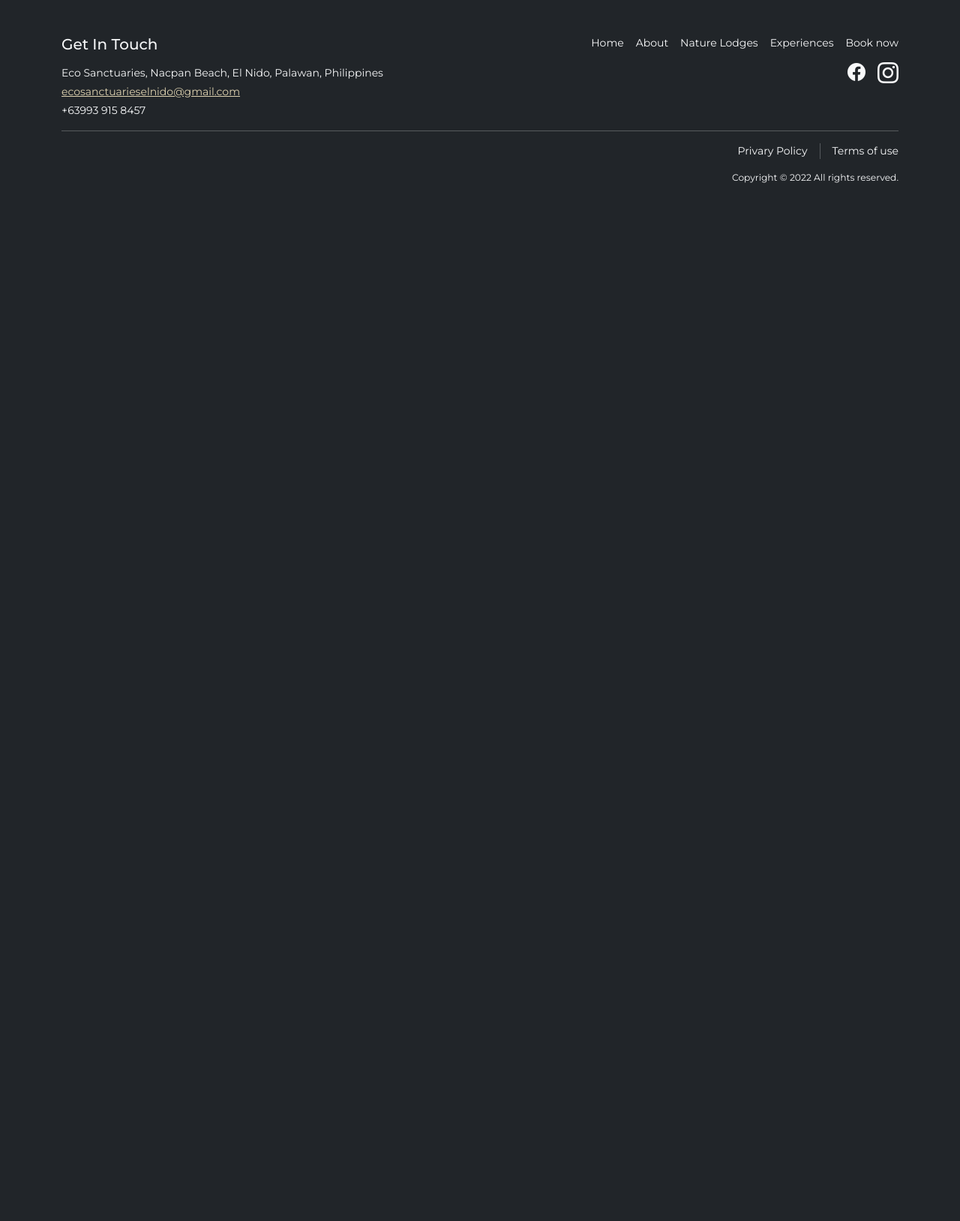
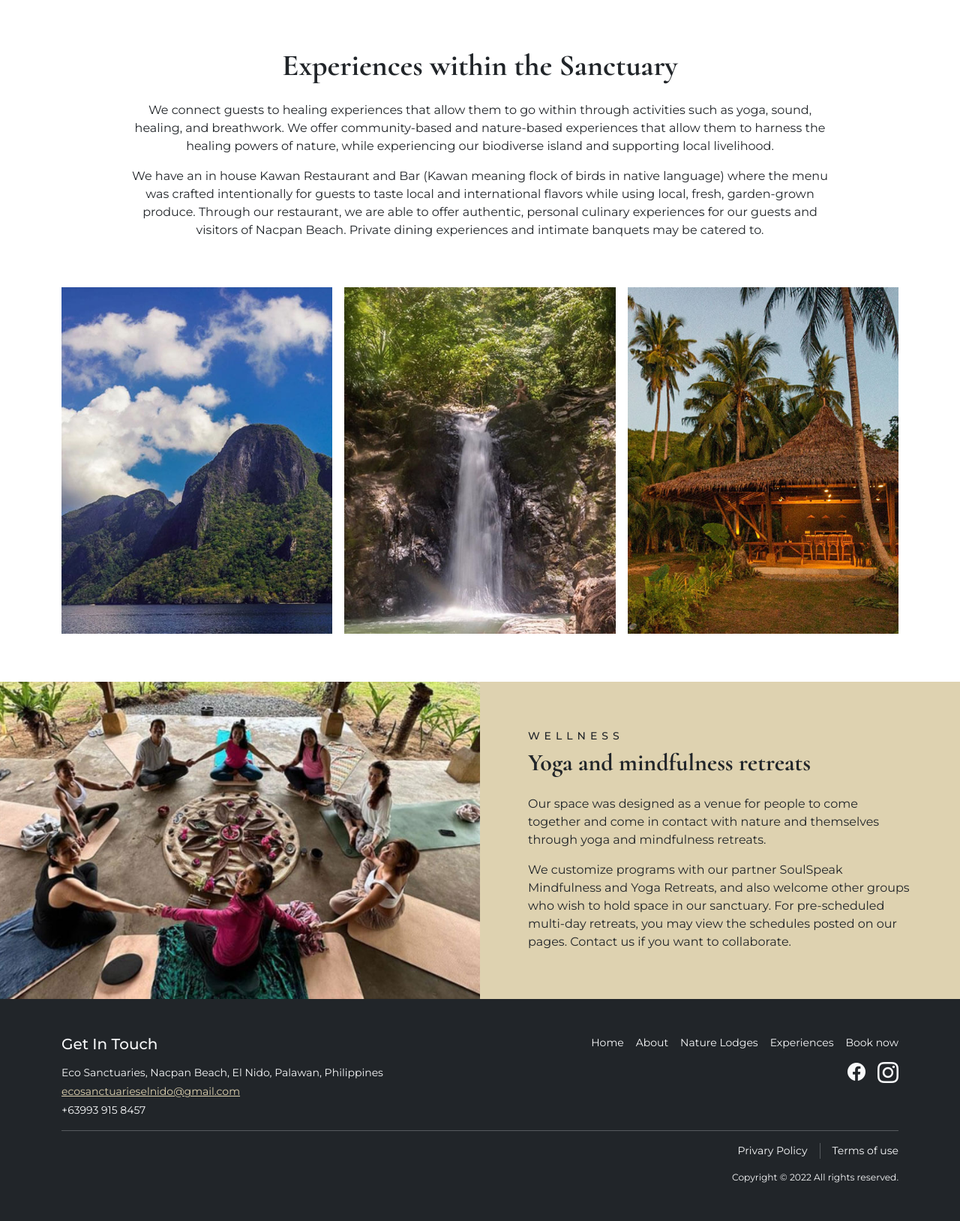
Before and after one commit to jagustin08/eco-sanctuaries-el-nido, a PHP site: page /experiences.php in a window 1280 px wide. Shown: the part 801-2429 px from the top of the page at 75% size. Before the commit the page ends 1045 px from the top, so only its background shows below. Run offline with PHP 8.4, Linux system fonts and the light colour scheme; some libraries are stand-ins or nearby versions.

Commit message:
add experience

```diff
--- a/experiences.php
+++ b/experiences.php
@@ -26,7 +26,50 @@
   include "includes/header.php"; ?>
 
   <main>
-    <section style="background: url('src/images/bg_home.jpg') no-repeat center top;" class="min-vh-100">
+    <section class="min-vh-100 pt-10 pb-3 text-center text-white d-grid align-items-center" style="background: url('src/images/bg_experiences.jpg') no-repeat center center; background-size: cover">
+      <div class="container">
+        <h1 class="display-5 font-cormorant fw-bold mb-4">Eco Sanctuaries Experiences</h1>
+        <div class="col-lg-5 mx-auto">
+          <p class="mb-10">Discover paradise through a variety of experiences in and out of the sanctuary.</p>
+          <a href="#" class="btn btn-beige text-uppercase fs-7 fw-bold rounded-0 font-cormorant" style="width: 200px; --bs-btn-padding-y: 13px;">Book now</a>
+        </div>
+      </div>
+    </section>
+
+    <section class="text-center d-grid align-items-center py-7">
+      <div class="container">
+        <div class="col-lg-10 mx-auto pb-7">
+          <h2 class="display-6 font-cormorant fw-bold mb-4">Experiences within the Sanctuary</h2>
+          <p class="mb-3">We connect guests to healing experiences that allow them to go within through activities such as yoga, sound, healing, and breathwork. We offer community-based and nature-based experiences that allow them to harness the healing powers of nature, while experiencing our biodiverse island and supporting local livelihood.</p>
+          <p class="mb-0">We have an in house Kawan Restaurant and Bar (Kawan meaning flock of birds in native language) where the menu was crafted intentionally for guests to taste local and international flavors while using local, fresh, garden-grown produce. Through our restaurant, we are able to offer authentic, personal culinary experiences for our guests and visitors of Nacpan Beach. Private dining experiences and intimate banquets may be catered to. </p>
+        </div>
+
+        <div class="row g-3">
+          <div class="col-md-4">
+            <img src="src/images/experience/experience_1.jpg" alt="" class="img-fluid">
+          </div>
+          <div class="col-md-4">
+            <img src="src/images/experience/experience_2.jpg" alt="" class="img-fluid">
+          </div>
+          <div class="col-md-4">
+            <img src="src/images/experience/experience_3.jpg" alt="" class="img-fluid">
+          </div>
+        </div>
+      </div>
+    </section>
+
+    <section>
+      <div class="row g-0">
+        <div class="col-lg-6">
+          <img src="src/images/experience/yoga_1.jpg" alt="" class="img-fluid h-100 object-fit-cover">
+        </div>
+        <div class="col-lg-6 bg-beige p-3 p-lg-7 d-grid align-content-center justifcy-content-center">
+          <h3 class="text-uppercase fw-medium fs-7 mb-2" style="letter-spacing: 6px">Wellness</h3>
+          <h4 class="fs-2 fw-bold font-cormorant mb-4">Yoga and mindfulness retreats</h4>
+          <p class="mb-3">Our space was designed as a venue for people to come together and come in contact with nature and themselves through yoga and mindfulness retreats.</p>
+          <p class="mb-0">We customize programs with our partner SoulSpeak Mindfulness and Yoga Retreats, and also welcome other groups who wish to hold space in our sanctuary. For pre-scheduled multi-day retreats, you may view the schedules posted on our pages. Contact us if you want to collaborate.</p>
+        </div>
+      </div>
     </section>
   </main>
 
```
